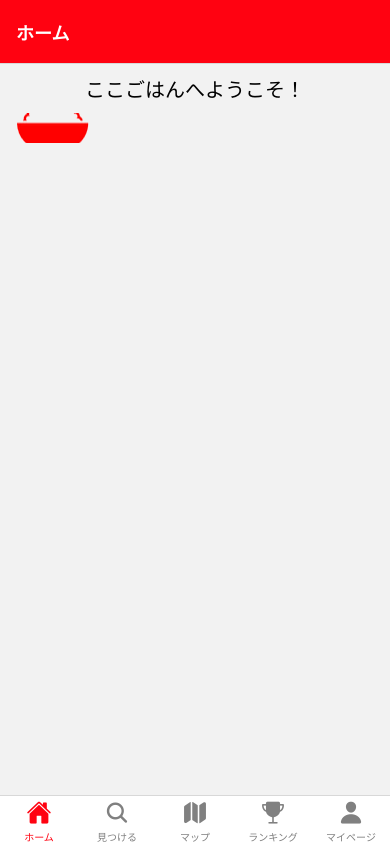
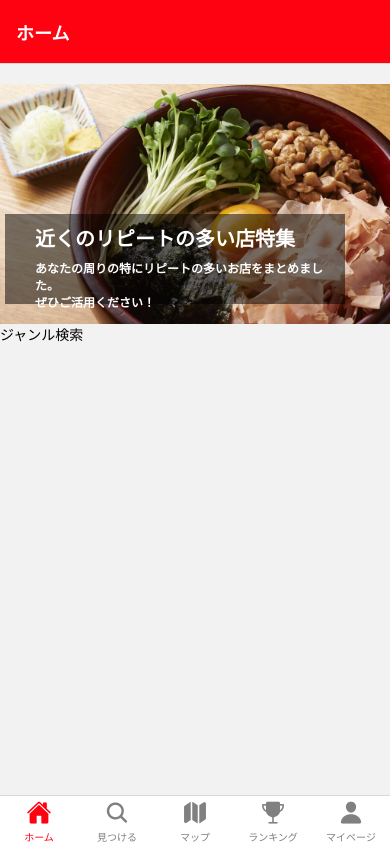
Before and after one commit to kohta9521/Kokogohan-Mobile-App, a React Native app: screen / in a window 390 px wide. Built offline with nearby package versions, Linux system fonts and the light colour scheme.

Commit message:
add hero complete

```diff
--- /dev/null
+++ b/src/components/atoms/SectionTitle.tsx
@@ -0,0 +1,27 @@
+import React from 'react';
+import { View, Text } from 'react-native';
+
+// css
+
+
+// props
+export type SectionTitleProps = {
+    id: number
+    title: string
+};
+
+
+const SectionTitle = ({
+    id,
+    title
+}: SectionTitleProps) => {
+    return (
+        <View key={id}>
+            <Text>
+                {title}
+            </Text>
+        </View>
+    )
+}
+
+export default SectionTitle
--- /dev/null
+++ b/src/components/atoms/styles/SectionTitle.ts
@@ -0,0 +1 @@
+import { StyleSheet } from "react-native";
--- a/src/screens/HomeScreen/index.tsx
+++ b/src/screens/HomeScreen/index.tsx
@@ -1,18 +1,55 @@
 import React from 'react';
-import { View, Text, Button } from 'react-native';
+import { View, Text, Button, Image, StyleSheet, ImageBackground } from 'react-native';
 
 // css
-import styles from './styles';
 import Logo from '../../components/atoms/Logo';
+import SectionTitle from '../../components/atoms/SectionTitle';
 
 
 const HomeScreen = ({ navigation }: any) => {
   return (
     <View>
-      <Text style={styles.mainText}>ここごはんへようこそ！</Text>
-      <Logo />
+        <ImageBackground source={require("../../../assets/sample.jpeg")} resizeMode="cover" style={styles.hero}>
+            <View style={styles.titleBox}>
+                <Text style={styles.heroTitle}>近くのリピートの多い店特集</Text>
+                <Text style={styles.heroDesc}>あなたの周りの特にリピートの多いお店をまとめました。{"\n"}ぜひご活用ください！</Text>
+            </View>
+        </ImageBackground>
+        <SectionTitle id={1} title='ジャンル検索' />
     </View>
   )
 }
 
+const styles  = StyleSheet.create({
+    hero: {
+        width: '100%',
+        height: 240,
+        marginTop: 20,
+        blurRadius: 90,
+    },
+    titleBox: {
+        position: 'absolute',
+        top: 130,
+        left: 5,
+        width: 340,
+        height: 90,
+        padding: 10,
+        backgroundColor: 'rgba(0,0,0,0.5)',
+    },
+    heroTitle: {
+        marginLeft: 20,
+        marginBottom: 5,
+        fontSize: 20,
+        lineHeight: 30,
+        fontWeight: 'bold',
+        color: '#fff',
+    },
+    heroDesc: {
+        fontSize: 12,
+        marginLeft: 20,
+        fontWeight: 'bold',
+        color: '#fff',
+    }
+})
+
 export default HomeScreen;
```
Also changed, not shown: src/components/organisms/SectionBox.tsx (added, +24 -0 lines), assets/sample.jpeg (added).
